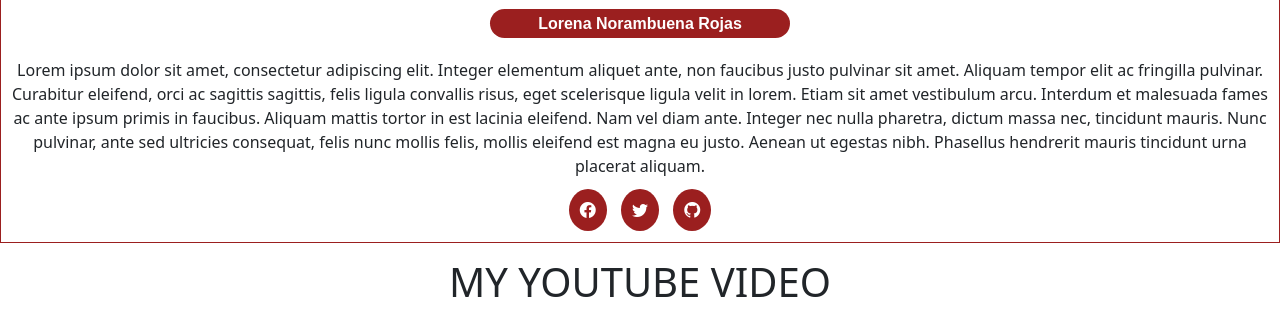
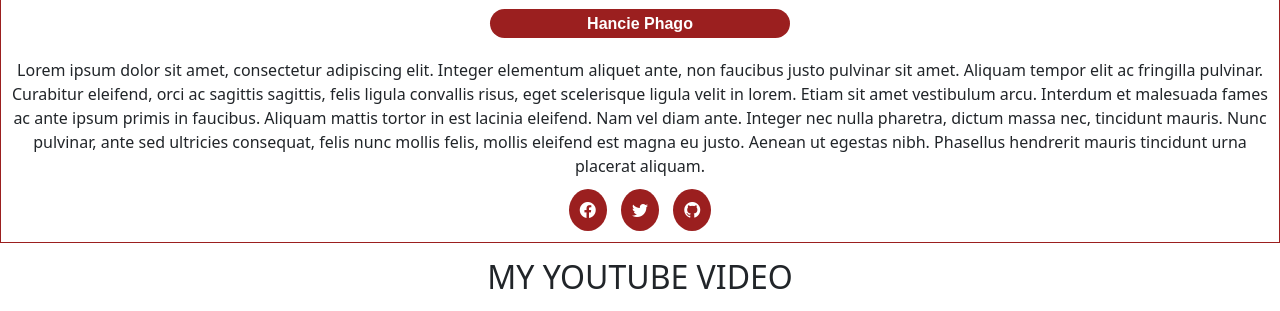
Before and after one commit to Hancie123/Portfolio-in-Django, a Django app: page / in a window 1280 px wide. Shown: the part 603-914 px from the top of the page. Run offline with Django 4.2, Linux system fonts and the light colour scheme; some libraries are stand-ins or nearby versions.

Commit message:
second commit

```diff
--- a/templates/index.html
+++ b/templates/index.html
@@ -81,7 +81,7 @@
 
 <div class="profile-card">
   <div class="profile-back"></div><img class="rounded-circle profile-pic" src="https://user-images.githubusercontent.com/24699685/156103988-b067ea58-8507-466e-a1d8-95db8fb4f8b0.jpg">
-  <h3 class="profile-name">Lorena Norambuena Rojas</h3>
+  <h3 class="profile-name">Hancie Phago</h3>
   <p class="profile-bio">Lorem ipsum dolor sit amet, consectetur adipiscing elit. Integer elementum aliquet ante, non faucibus justo pulvinar sit amet. Aliquam tempor elit ac fringilla pulvinar. Curabitur eleifend, orci ac sagittis sagittis, felis ligula convallis risus, eget scelerisque ligula velit in lorem. Etiam sit amet vestibulum arcu. Interdum et malesuada fames ac ante ipsum primis in faucibus. Aliquam mattis tortor in est lacinia eleifend. Nam vel diam ante. Integer nec nulla pharetra, dictum massa nec, tincidunt mauris. Nunc pulvinar, ante sed ultricies consequat, felis nunc mollis felis, mollis eleifend est magna eu justo. Aenean ut egestas nibh. Phasellus hendrerit mauris tincidunt urna placerat aliquam. </p>
   <ul class="social-list">
       <li> <i class="bi bi-facebook"></i></li>
@@ -92,12 +92,13 @@
 
 
     <div class="container">
-      <h1 class="text-center">MY YOUTUBE VIDEO</h1>
-      <div class="embed-responsive embed-responsive-21by9">
-        <iframe class="embed-responsive-item" src="https://www.youtube.com/embed/zpOULjyy-n8?rel=0" allowfullscreen></iframe>
+      <h2 class="text-center">MY YOUTUBE VIDEO</h2>
+      <br>
+      <div class="d-flex container justify-content-center">
+        <iframe class="embed-responsive-item" src="https://www.youtube.com/embed/y1yrZ3OfRNQ" allowfullscreen style="width: 50rem ; height: 50vh"></iframe>
       </div>
 </div>
-
+<br>
 <style>
 .profile-back {
   background-color: #9b1f1f;
```
